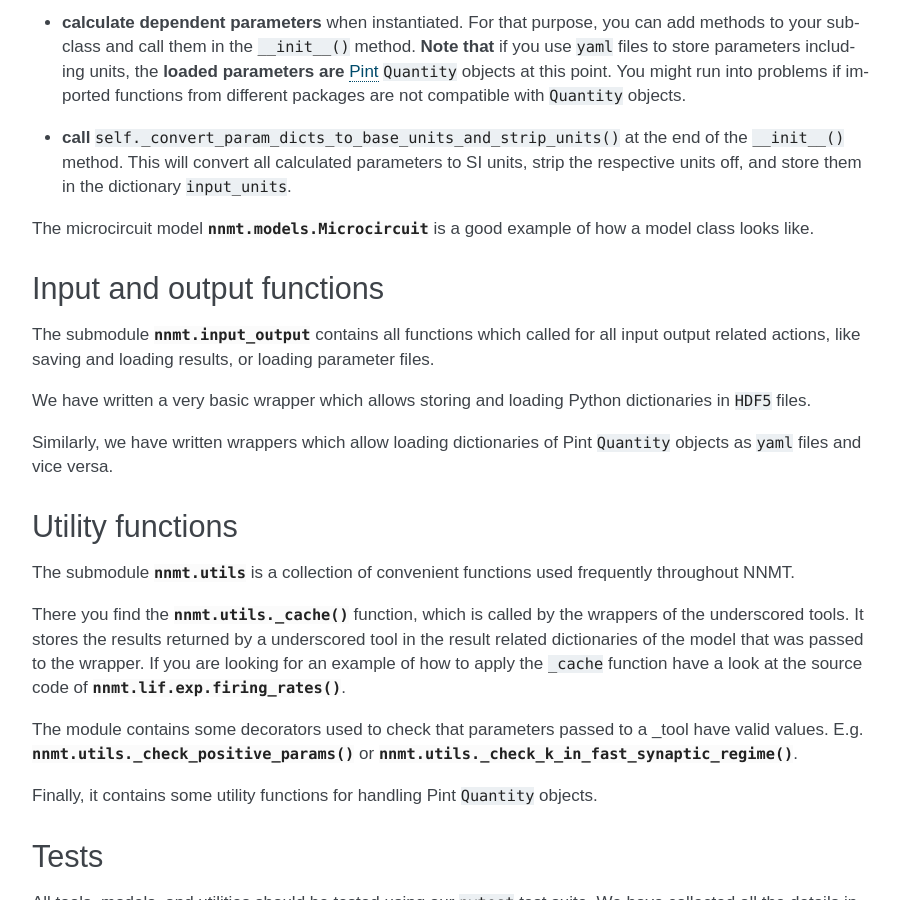
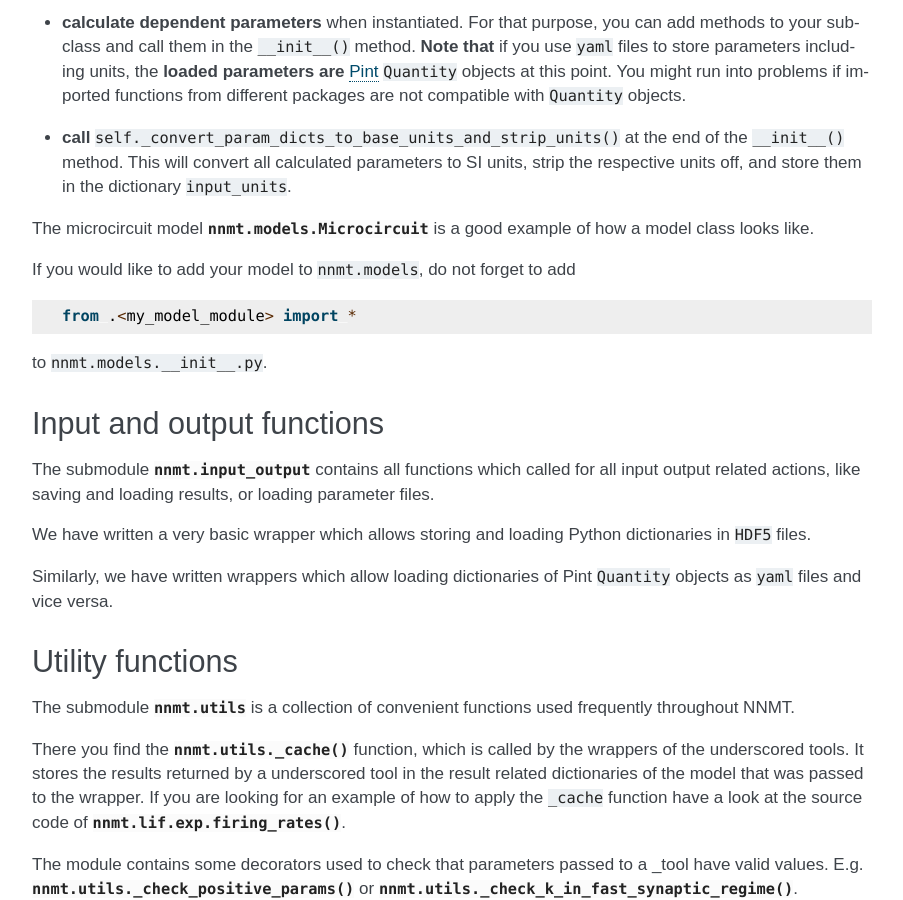
Before and after one commit to INM-6/nnmt, a Sphinx documentation site: the page built from docs/source/contributor_guide.rst, in a window 1280 px wide and 900 px high, scrolled down 3016 px. Shown: the whole window, without its empty margins (298-1201 px from the left). Built offline with Sphinx 7.4.7, drawn with Linux system fonts in a browser that asks for light colours; formulas are drawn with MathJax 3; pages that are not in the unit, such as notebooks, are missing from menus.

Commit message:
Write not to forget to modify __init__.py when adding a new model

```diff
--- a/docs/source/contributor_guide.rst
+++ b/docs/source/contributor_guide.rst
@@ -181,6 +181,14 @@ A model should
 The microcircuit model :class:`nnmt.models.Microcircuit` is a good example of
 how a model class looks like.
 
+If you would like to add your model to ``nnmt.models``, do not forget to add
+
+.. code::
+
+    from .<my_model_module> import *
+
+to ``nnmt.models.__init__.py``.
+
 **************************
 Input and output functions
 **************************
```
